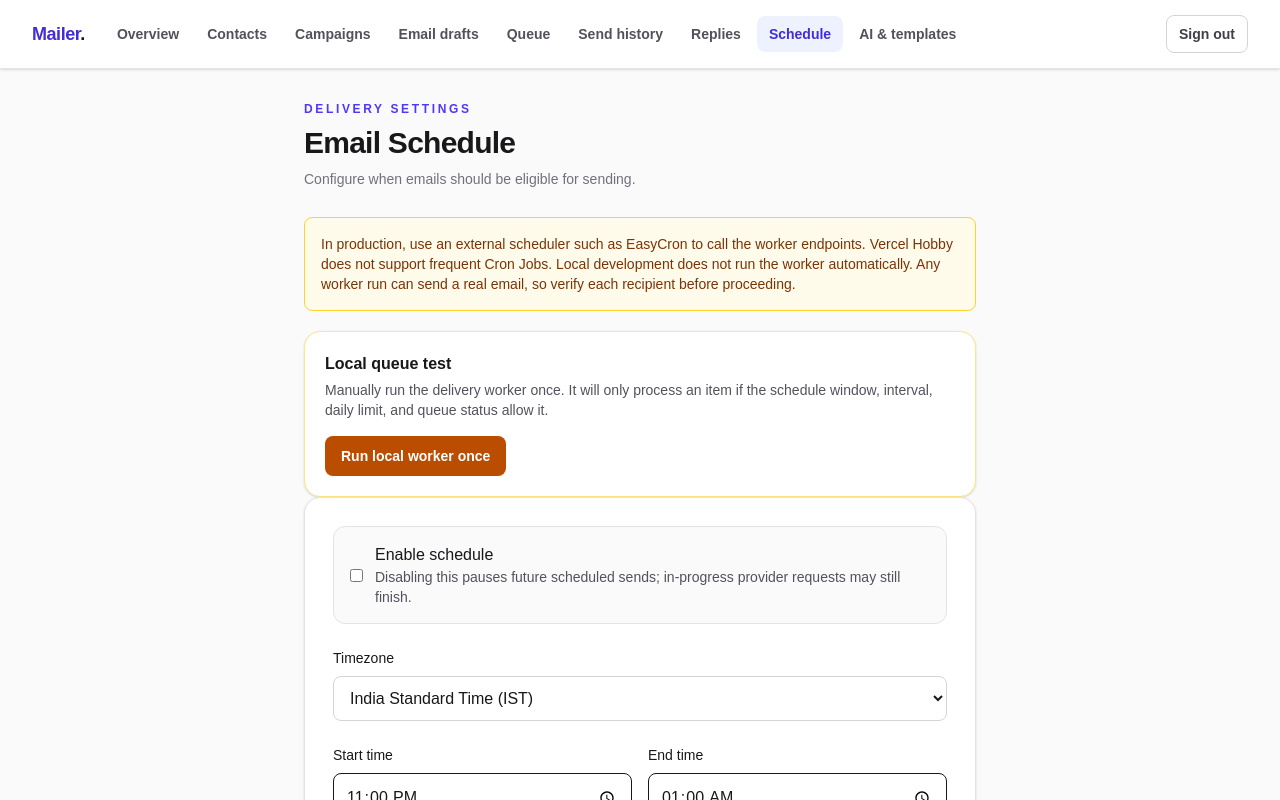
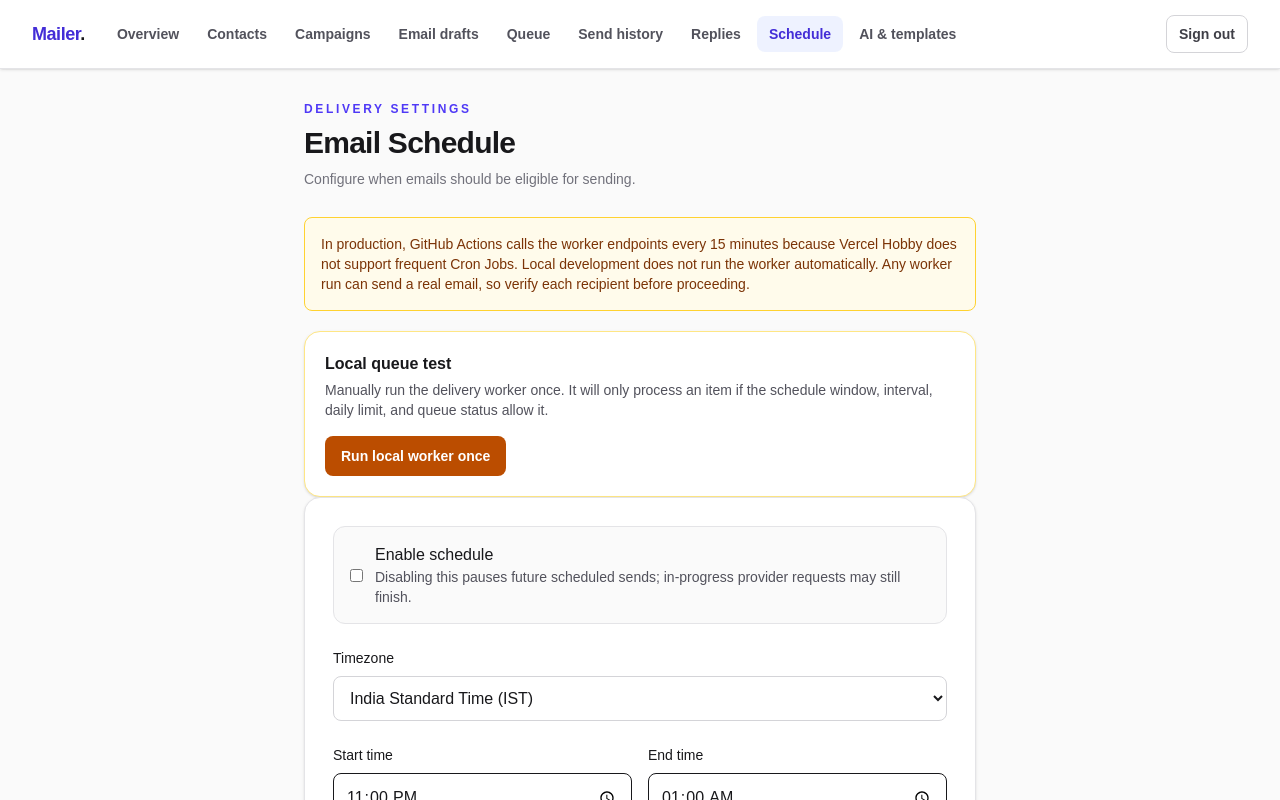
Before and after one commit to vishalvishwas01/mailer, a Next.js app: page /schedule in a window 1280 px wide. Shown: the top 800 px of the page. Built offline with nearby package versions, Linux system fonts and the light colour scheme; no server answers; the database is empty.

Commit message:
fixing done 2

```diff
--- a/app/schedule/page.tsx
+++ b/app/schedule/page.tsx
@@ -141,7 +141,7 @@ export default function SchedulePage() {
       </header>
 
       <div className="mt-5 rounded-lg border border-amber-300 bg-amber-50 p-4 text-sm text-amber-900">
-        In production, use an external scheduler such as EasyCron to call the worker endpoints. Vercel Hobby does not support frequent Cron Jobs. Local development does not run the worker automatically. Any worker run can send a real email, so verify each recipient before proceeding.
+        In production, GitHub Actions calls the worker endpoints every 15 minutes because Vercel Hobby does not support frequent Cron Jobs. Local development does not run the worker automatically. Any worker run can send a real email, so verify each recipient before proceeding.
       </div>
 
       {process.env.NODE_ENV !== "production" && <section className="mt-5 rounded-2xl border border-amber-200 bg-white p-5 shadow-sm">
```
Also changed, not shown: 1 other file (tests, documents, lock files or other folders).
